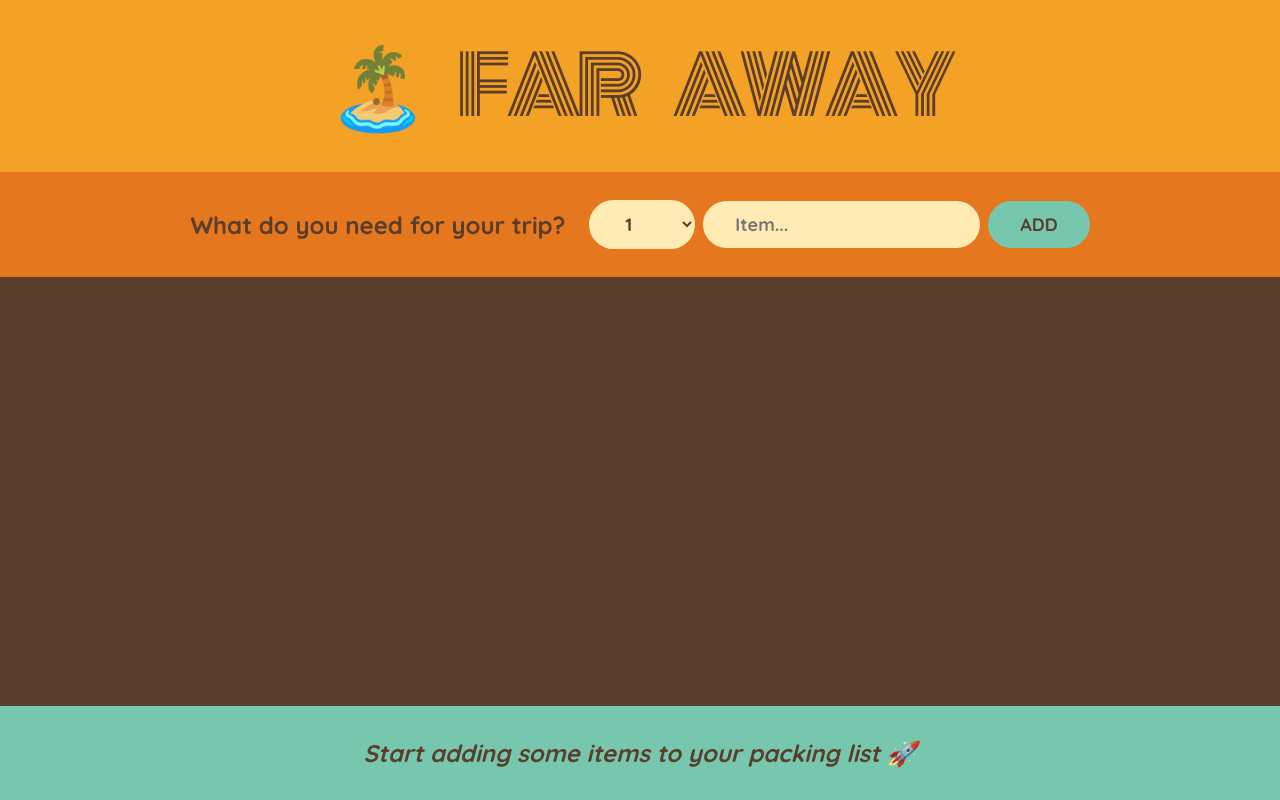
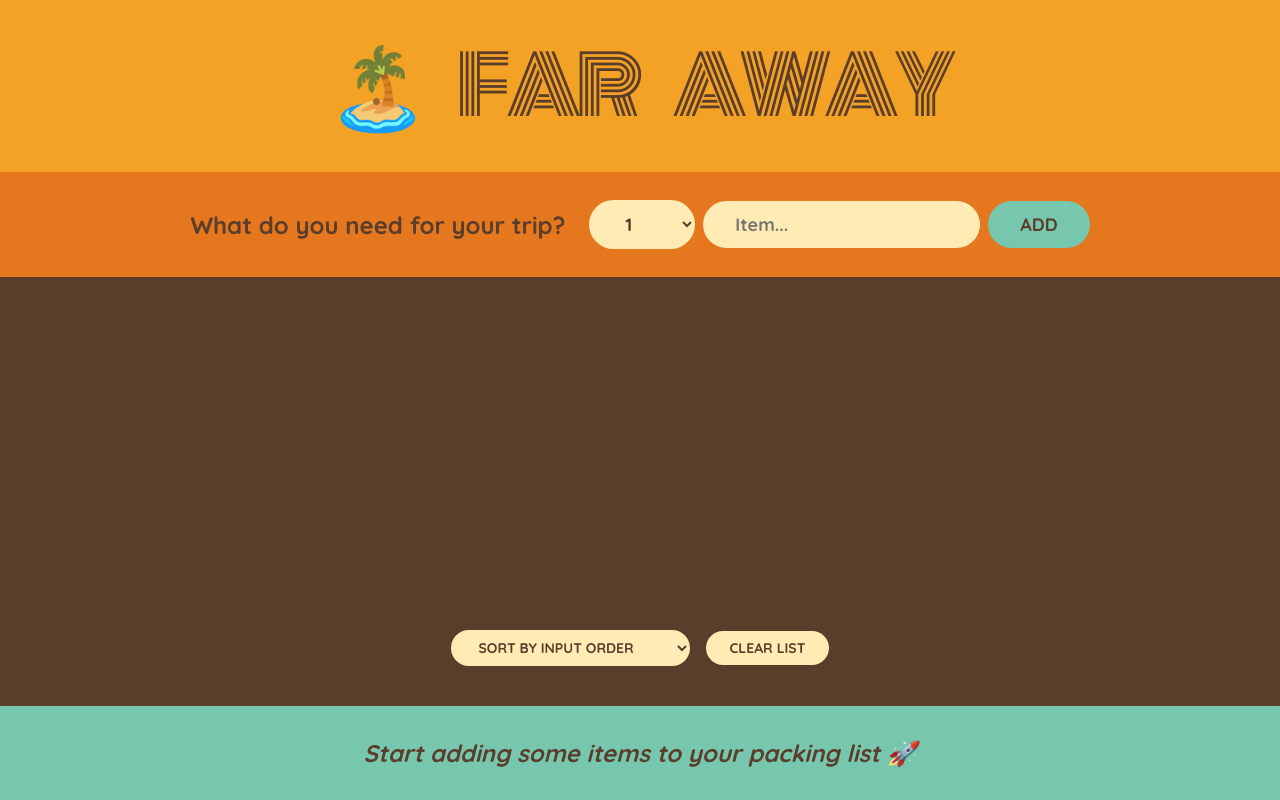
Before and after one commit to leydaaltun/travel-list, a React (Create React App) app: page / in a window 1280 px wide. Built offline with nearby package versions, Linux system fonts and the light colour scheme.

Commit message:
edited(App.js): added sort by  and remove list

```diff
--- a/src/App.js
+++ b/src/App.js
@@ -17,13 +17,19 @@
       ));
   }
 
+  function handleClearList() {
+    const confirmed = window.confirm("Are you sure you want to delete all items?")
+    if(confirmed) setItems([]);
+  }
+
   return <div className="app">
     <Logo />
     <Form onAddItems={handleAddItems} />
     <PackingList
       items={items}
       onDeleteItem={handleDeleteItem}
-      onToggleItem={handleToggleItem} />
+      onToggleItem={handleToggleItem}
+      onClearList={handleClearList} />
     <Stats items={items} />
   </div>
 }
@@ -65,18 +71,33 @@
     </form>
   )
 }
-function PackingList({ items, onDeleteItem, onToggleItem }) {
+function PackingList({ items, onDeleteItem, onToggleItem, onClearList }) {
+  const [sortBy, setSortBy] = useState("input");
+  let sortedItems;
+
+  if (sortBy === "input") sortedItems = items;
+  if (sortBy === "description") sortedItems = items.slice().sort((a, b) => a.description.localeCompare(b.description));
+  if (sortBy === "packed") sortedItems = items.slice().sort((a, b) => Number(a.packed) - Number(b.packed));
+
   return (
     <div className="list">
       <ul>
         {
-          items.map(item =>
+          sortedItems.map(item =>
             <Item item={item}
               onDeleteItem={onDeleteItem}
               onToggleItem={onToggleItem}
               key={item.id} />
           )}
       </ul>
+      <div className="actions">
+        <select value={sortBy} onChange={e => { setSortBy(e.target.value) }}>
+          <option value="input">Sort by input order</option>
+          <option value="description">Sort by description</option>
+          <option value="packed">Sort by packed status</option>
+        </select>
+        <button onClick={onClearList}>Clear list</button>
+      </div>
     </div>
   )
 }
```
